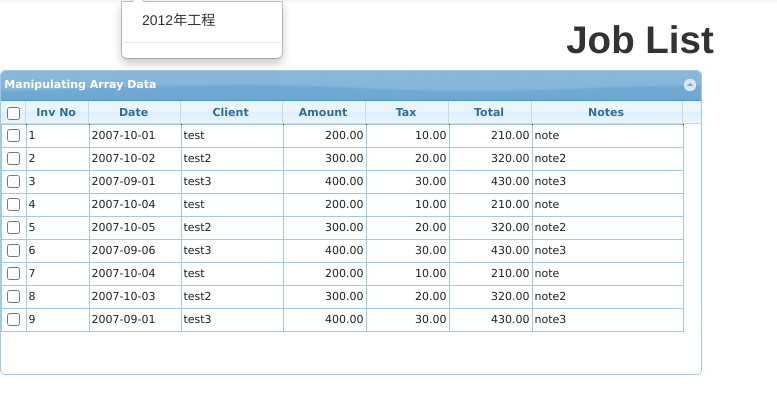
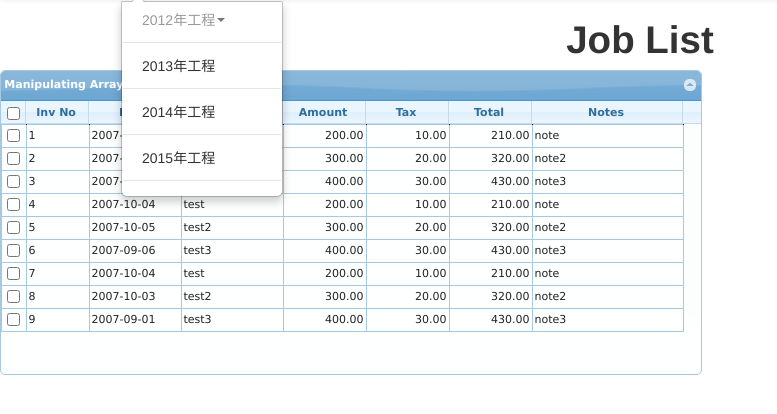
Before and after one commit to yangboz/cloaked-cyril, a Django app: page /jobs/ in a window 1280 px wide, after a click on "工程管理". Shown: the part 44-458 px from the top of the page, without its empty margins (0-777 px from the left). Run offline with Django 3.2, Linux system fonts and the light colour scheme; lists and menus that the app fills with data are empty; parts of the project's set-up code (start-up, migrations or seed data) failed here and were passed over; some libraries are stand-ins or nearby versions.

Commit message:
CHANGED:applied the menu system in bootstrap

```diff
--- a/djproject/src/djproject/templates/jobs/job_list.html
+++ b/djproject/src/djproject/templates/jobs/job_list.html
@@ -35,19 +35,72 @@
 	  <div class="navbar-inner">
 	    <a class="brand" href="#">荣宇工程</a>
 	    <ul class="nav nav-tabs">
-	      <li class="dropdown">
+
+			<li class="dropdown">
 	        <a class="dropdown-toggle" data-toggle="dropdown" href="#">工程管理<b class="caret"></b></a>
 	        <ul class="dropdown-menu">
-	          <li><a href="#">2012年工程</a></li>
+	          <li class="offset-right dropdown">
+				<a class="dropdown-toggle" data-toggle="dropdown" href="#">2012年工程<b class="caret"></b></a>
+		        <ul class="dropdown-menu">
+		          <li class="offset-right dropdown">
+					<a href="#" class="dropdown-toggle">×××工程</a>
+					<ul class="dropdown-menu">
+					  <li><a href="#">合同管理</a></li>
+					  <li class="divider"></li>
+					  <li><a href="#">进度管理</a></li>
+					  <li class="divider"></li>
+					  <li><a href="#">质量管理</a></li>
+					  <li class="divider"></li>
+					  <li><a href="#">安全管理</a></li>
+					  <li class="divider"></li>
+					  <li><a href="#">资料管理</a></li>
+					  <li class="divider"></li>
+					  <li><a href="#">人工管理</a></li>
+					  <li class="divider"></li>
+					  <li><a href="#">材料管理</a></li>
+					  <li class="divider"></li>
+					  <li><a href="#">资金管理</a></li>
+					  <li class="divider"></li>
+					</ul>
+					<li class="divider"></li>
+				  </li>
+				 </ul>
+			  </li>
+	          <li class="divider"></li>
+	          <li><a href="#">2013年工程</a></li>
+	          <li class="divider"></li>
+	          <li><a href="#">2014年工程</a></li>
+	          <li class="divider"></li>
+	          <li><a href="#">2015年工程</a></li>
 	          <li class="divider"></li>
 	        </ul>
 	      </li>
+
 	      <li class="dropdown">
 	        <a class="dropdown-toggle" data-toggle="dropdown" href="#">资金审核管理<b class="caret"></b></a>
 	        <ul class="dropdown-menu">
-	          <li><a href="#">费用审核</a></li>
+	          <li class="offset-right dropdown">
+				<a href="#" class="dropdown-toggle">费用审核</a>
+				<ul class="dropdown-menu">
+				  <li><a href="#">荣宇</a></li>
+				  <li class="divider"></li>
+				  <li><a href="#">荣泰</a></li>
+				  <li class="divider"></li>
+				  <li><a href="#">荣鑫</a></li>
+				  <li class="divider"></li>
+				  <li><a href="#">荣鼎</a></li>
+				  <li class="divider"></li>
+				  <li><a href="#">荣艺</a></li>
+				  <li class="divider"></li>
+				  <li><a href="#">金泰</a></li>
+				  <li class="divider"></li>
+				  <li><a href="#">荣瑞</a></li>
+				  <li class="divider"></li>
+				</ul>
+			  </li>
 	          <li class="divider"></li>
 	          <li><a href="#">工程款审核</a></li>
+	          <li class="divider"></li>
 	        </ul>
 	      </li>
 
@@ -58,7 +111,6 @@
     <h1>Job List</h1>
     <table id="list4"></table>
 	<div id="pager2"></div>
-
 
 	<div id="messages">
       {% if messages %}
```
